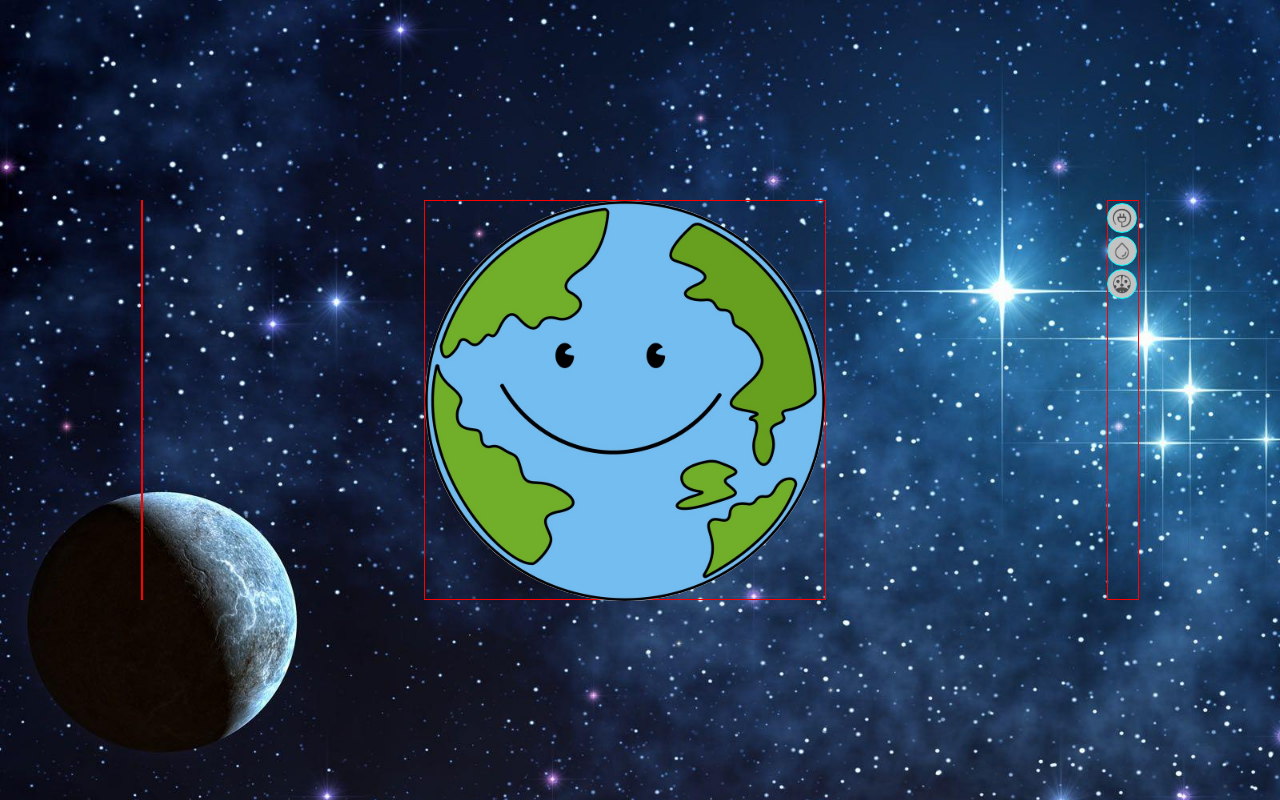
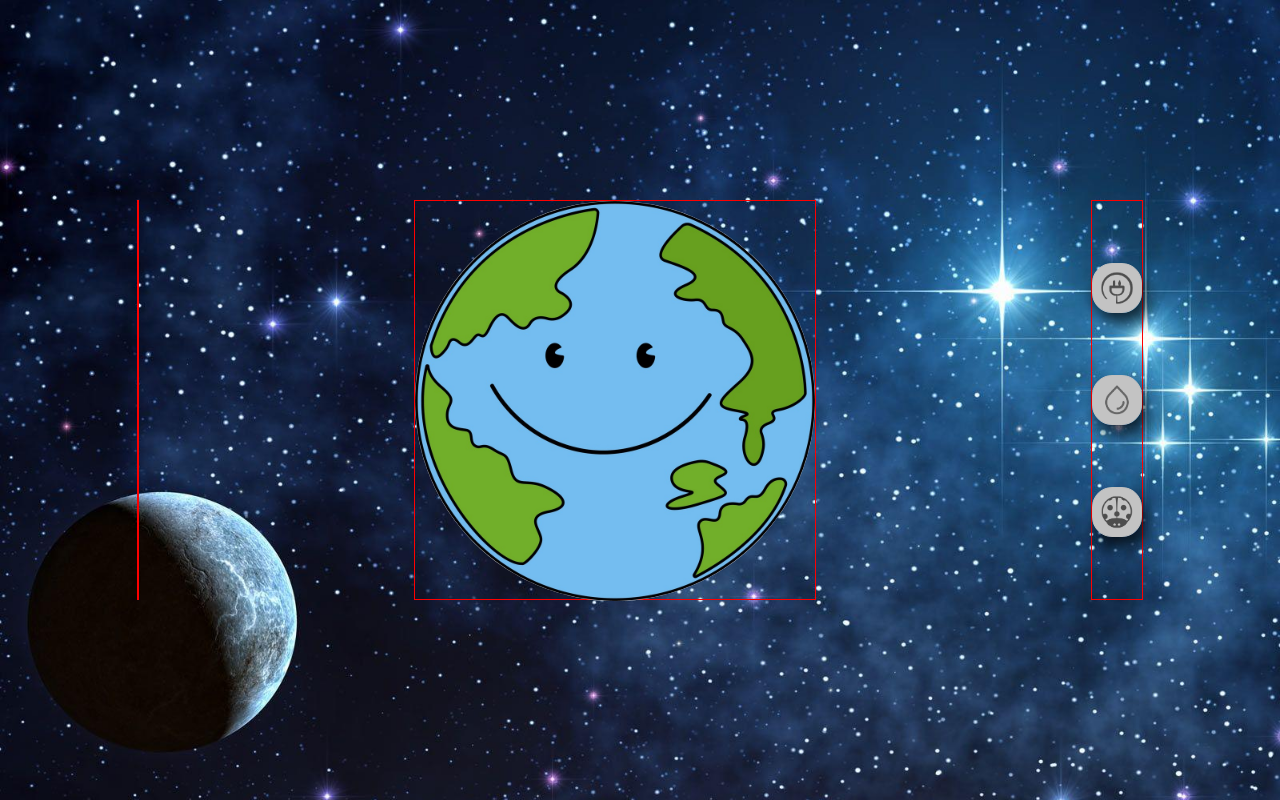
Before and after one commit to kiwon132445/Little-Earth, a plain HTML site: page main.html in a window 1280 px wide. Drawn offline with Linux system fonts and the light colour scheme.

Commit message:
Action buttons enhancement.

```diff
--- a/main.html
+++ b/main.html
@@ -33,12 +33,12 @@
     }
 
     /*---LEFT COLUMN-------------------------*/
-    #middleLeft {
+    .middleLeft {
 
     }
 
     /*---CENTRE COLUMN-------------------------*/
-    #middleCentre{
+    .middleCentre{
 
     }
     .earthImgContainer{
@@ -52,21 +52,26 @@
     }
 
     /*---RIGHT COLUMN-------------------------*/
-    #middleRight{
-
+    .middleRight{
+      display: flex;
+      justify-content: space-evenly;
+      flex-direction: column;
     }
 
     .actionBtn{
-      border: 1px solid cyan;
-      padding: 5%;
-      margin: 5%;
-      height: 30px;
-      width: 30px;
+      border: 1px solid silver;
+      height: 50px;
+      width: 50px;
       background-size: cover;
       border-radius: 20px;
-      float: right;
-      clear: right;
+      box-shadow: 5px 10px 15px rgba(0, 0, 0, 0.7);
+      cursor: pointer;
+      transition: all 0.2s ease 0s;
+    }
 
+    .actionBtn:hover{
+      transform: translateY(-5px);
+      box-shadow: 5px 15px 15px rgba(0, 0, 0, 0.7);
     }
     .actionElectricity{
       background-image: url("CSS/images/electricity-icon.png");
```
